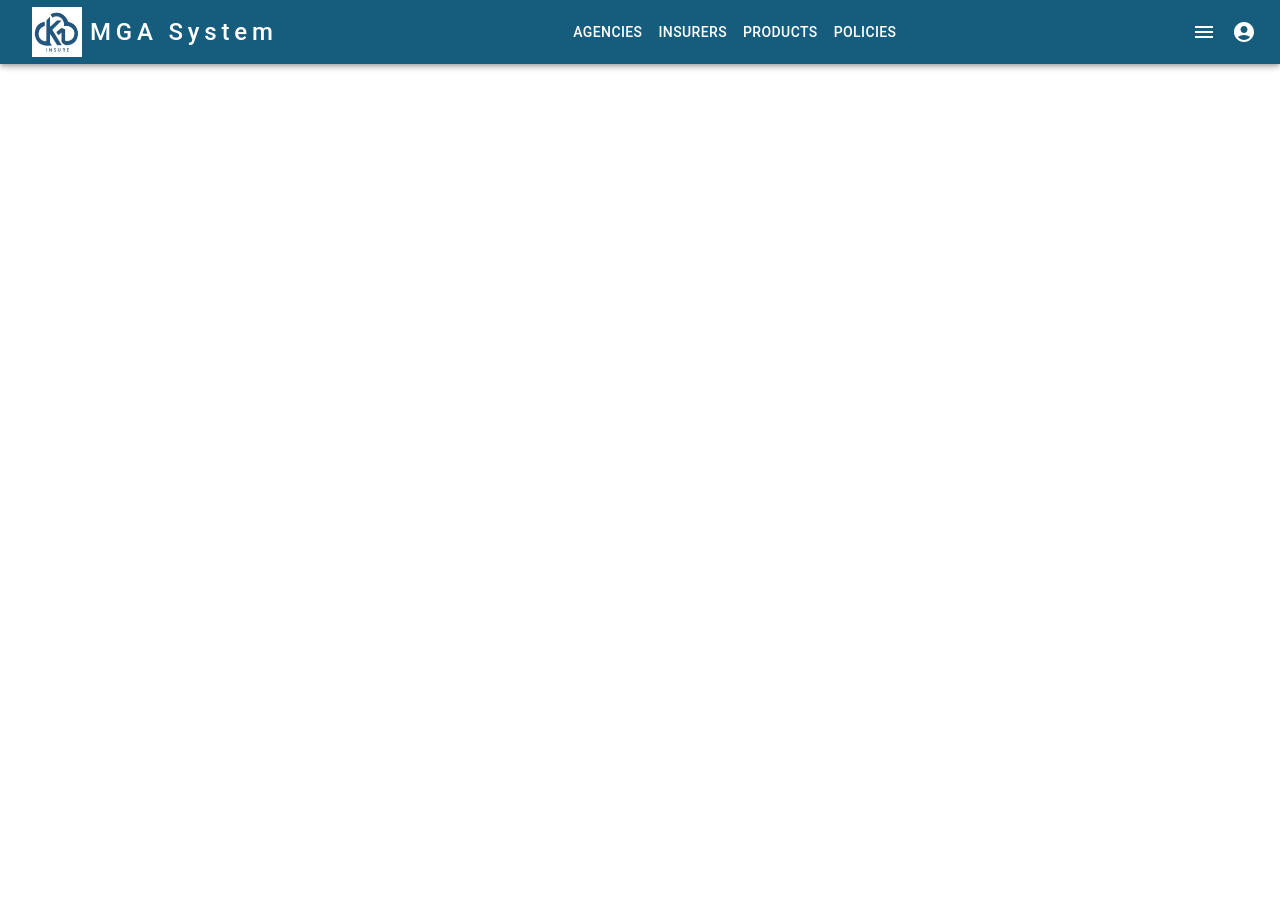
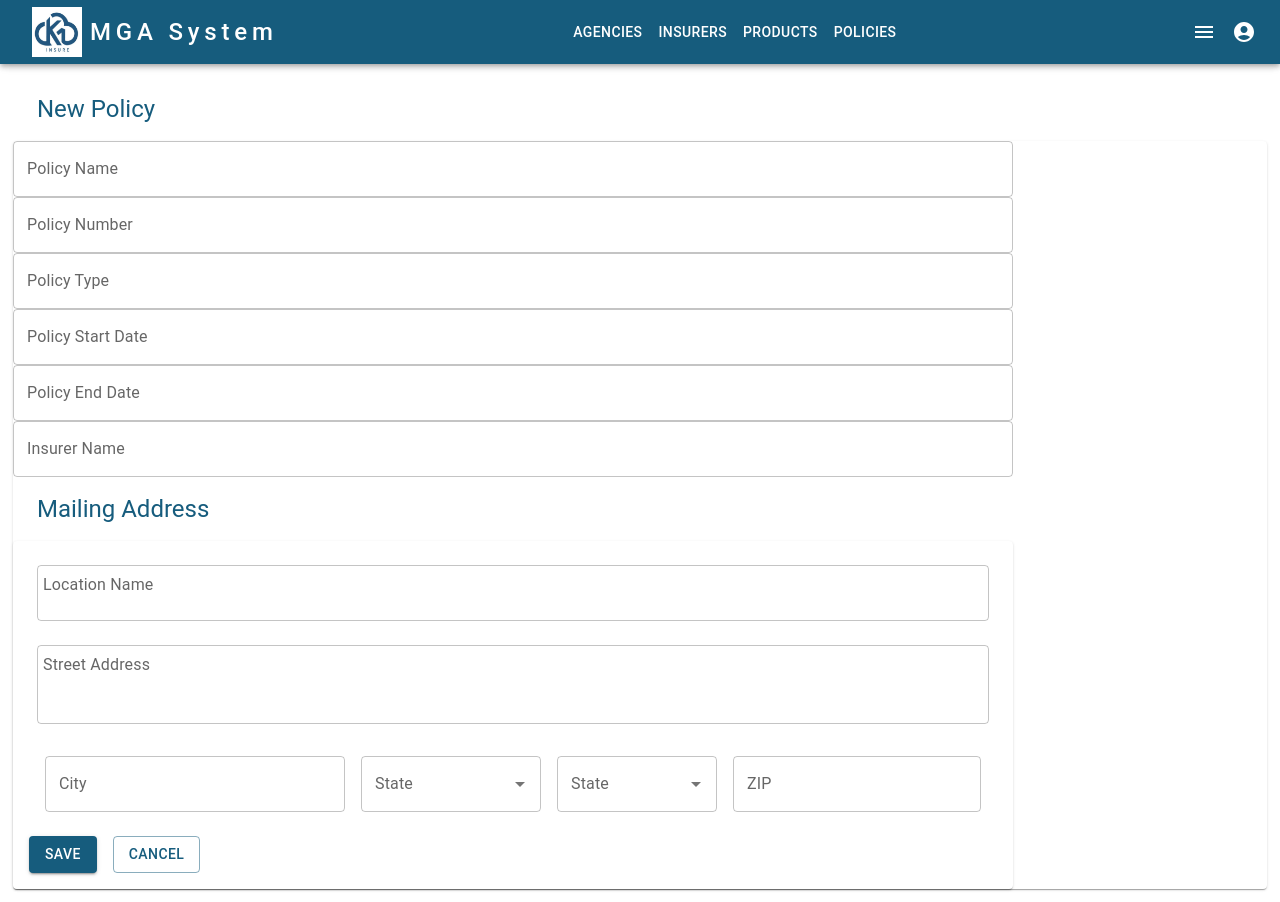
Before and after one commit to boydrljr2/mgav2client, a React (Create React App) app: page /policies/new in a window 1280 px wide. Before the commit the page ends 800 px from the top, so only its background shows below. Built offline with nearby package versions, Linux system fonts and the light colour scheme.

Commit message:
Started PolicyNew

```diff
--- a/src/App.js
+++ b/src/App.js
@@ -13,6 +13,7 @@ import AgencyPage from "./Components/Agency/AgencyPage.tsx";
 import ProductPage from "./Components/Product/ProductPage.tsx";
 import InsurerPage from "./Components/Insurer/InsurerPage.tsx";
 import PolicyPage from "./Components/Policy/PolicyPage.tsx";
+import PolicyNew from "./Components/Policy/PolicyNew.tsx";
 
 import MailingAddressPage from "./Components/MailingAddress/MailingAddressPage.tsx";
 import MailingAddressCardGrid from "./Components/MailingAddress/MailingAddressCardGrid";
@@ -44,6 +45,7 @@ function App() {
               <Route path={"/insurers"} element={<InsurerPage />} />
               <Route path={"/products"} element={<ProductPage />} />
               <Route path={"/policies"} element={<PolicyPage />} />
+              <Route path={"/policies/new"} element={<PolicyNew />} />
               <Route path={"/login"} element={<Login />} />
               <Route path={"/register"} element={<Register />} />
               <Route path={"/mailing" } element={<MailingAddressPage />} />
--- /dev/null
+++ b/src/Components/Policy/PolicyNew.tsx
@@ -0,0 +1,34 @@
+import React from 'react';
+
+import { Paper, FormControl, FormGroup, TextField } from '@mui/material';
+
+import PageBar from '../../Scaffold/PageParts/PageBar';
+import MailingAddressForm from '../MailingAddress/MailingAddressForm';
+
+export default function PolicyNew() {
+
+    const pageButtons = [{}]
+
+    return (
+        <div>
+            <PageBar title="New Policy" pageButtons={pageButtons}/>
+            <Paper>
+                <form>
+                    <FormControl>
+                        <FormGroup>
+                            <TextField id="policyName" name="policyName" label="Policy Name" />
+                            <TextField id="policyNumber" name="policyNumber" label="Policy Number" />
+                            <TextField id="policyType" name="policyType" label="Policy Type" />
+                            <TextField id="policyStartDate" name="policyStartDate" label="Policy Start Date" />
+                            <TextField id="policyEndDate" name="policyEndDate" label="Policy End Date" />
+                            <FormGroup>
+                                <TextField id="insurerName" name="insurerName" label="Insurer Name" />
+                                <MailingAddressForm />
+                            </FormGroup>
+                        </FormGroup>
+                    </FormControl>
+                </form>
+            </Paper>
+        </div>
+    )
+}
--- a/src/Components/Policy/PolicyPage.tsx
+++ b/src/Components/Policy/PolicyPage.tsx
@@ -1,13 +1,10 @@
-
-import { Paper } from '@mui/material';
-
 import PageBar from '../../Scaffold/PageParts/PageBar';
 import PolicyTable from "./PolicyTable";
 
 export default function PolicyPage() {
 
     const pageButtons = [
-        {name: 'New', link: 'policies'}
+        {name: 'New', link: 'policies/new'}
     ]
 
     return (
```
